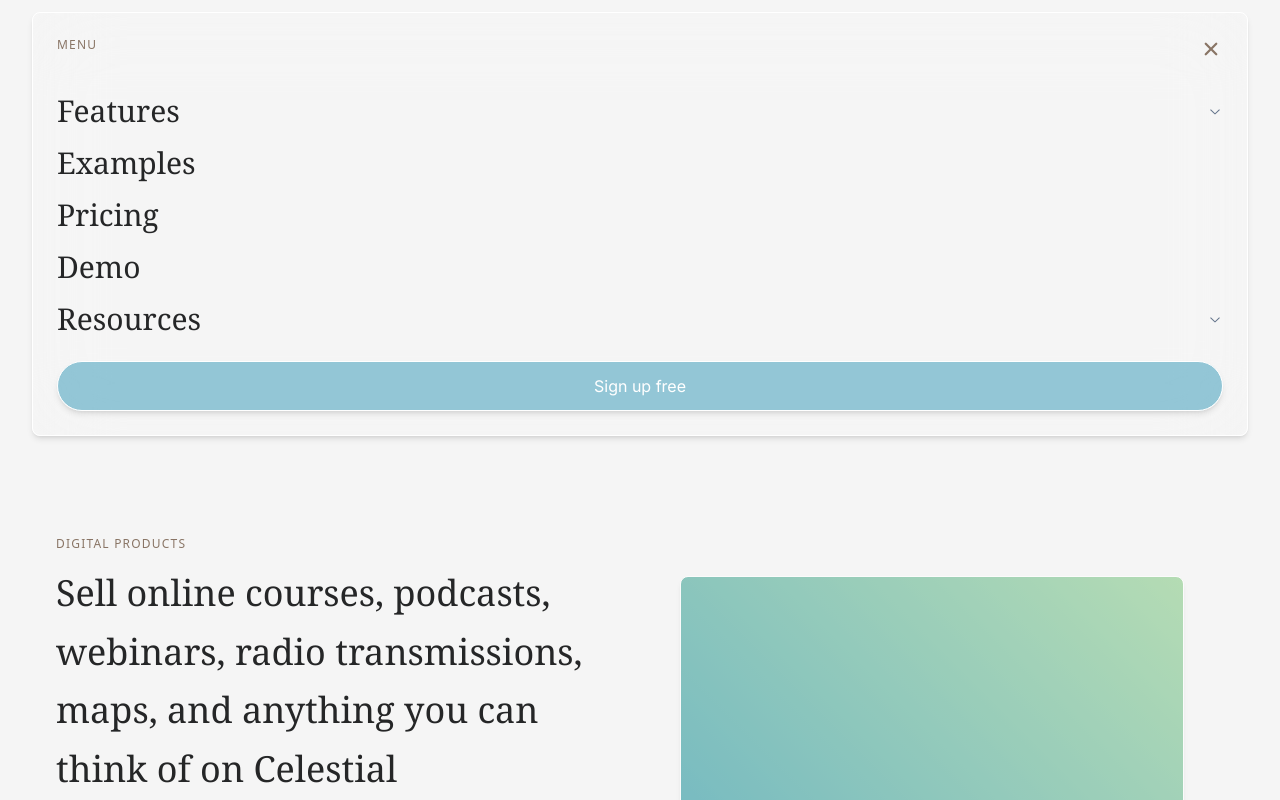
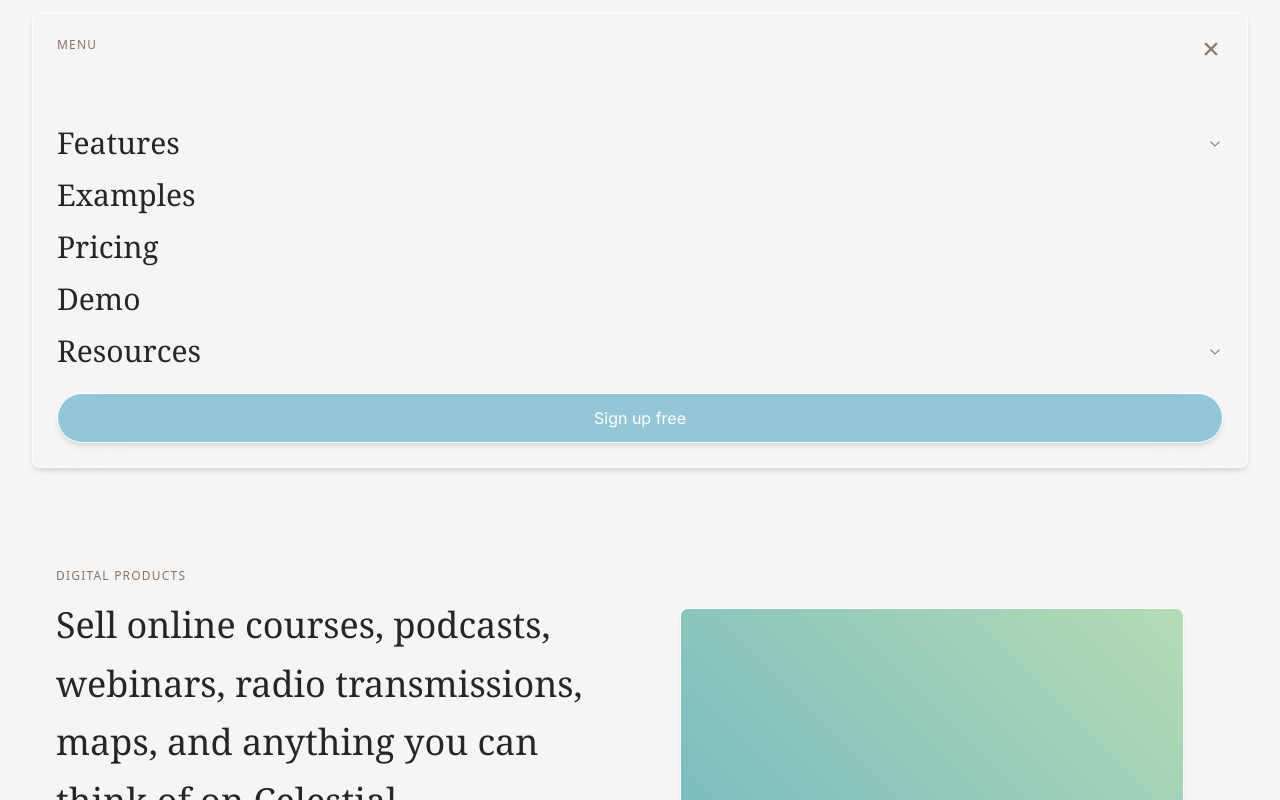
Before and after one commit to Alexjoshua14/Celestial, a Next.js app: page / in a window 1280 px wide. Both pictures are taken after a click on the button "Menu". Shown: the top 800 px of the page. Built offline with nearby package versions, Linux system fonts and the light colour scheme.

Commit message:
Update DropMenu top section styling

```diff
--- a/src/components/dropMenu.tsx
+++ b/src/components/dropMenu.tsx
@@ -11,9 +11,9 @@
 
 const DropMenu: FC<DropMenuProps> = ({ close }) => {
   return (
-    <div className="z-50 w-full sticky top-3 flex items-center justify-center transition-all">
-      <div className="w-[95%] max-h-[90vh] p-6 flex flex-col gap-8 backdrop-blur-2xl rounded-lg border-[1px] border-white shadow-md overflow-auto">
-        <div className="w-full flex justify-between">
+    <div className="z-40 w-full sticky top-3 flex items-center justify-center transition-all">
+      <div className="w-[95%] max-h-[90vh] relative backdrop-blur-2xl rounded-lg border-[1px] border-white shadow-md overflow-auto">
+        <div className="z-50 w-full h-full p-6 flex justify-between sticky top-0 bg-gradient-to-t to-background-primary from-transparent to-20%">
           <h1 className="title">
             Menu
           </h1>
@@ -21,7 +21,7 @@
             <IoClose size={24} className="title" />
           </button>
         </div>
-        <div className="flex flex-col gap-6">
+        <div className="flex flex-col gap-6 p-6 pt-10">
           <Accordion type="single" collapsible className="flex flex-col gap-4 header">
             {dropMenuContent.map(section => (
               <DropMenuItem key={section.title} section={section} />
```
